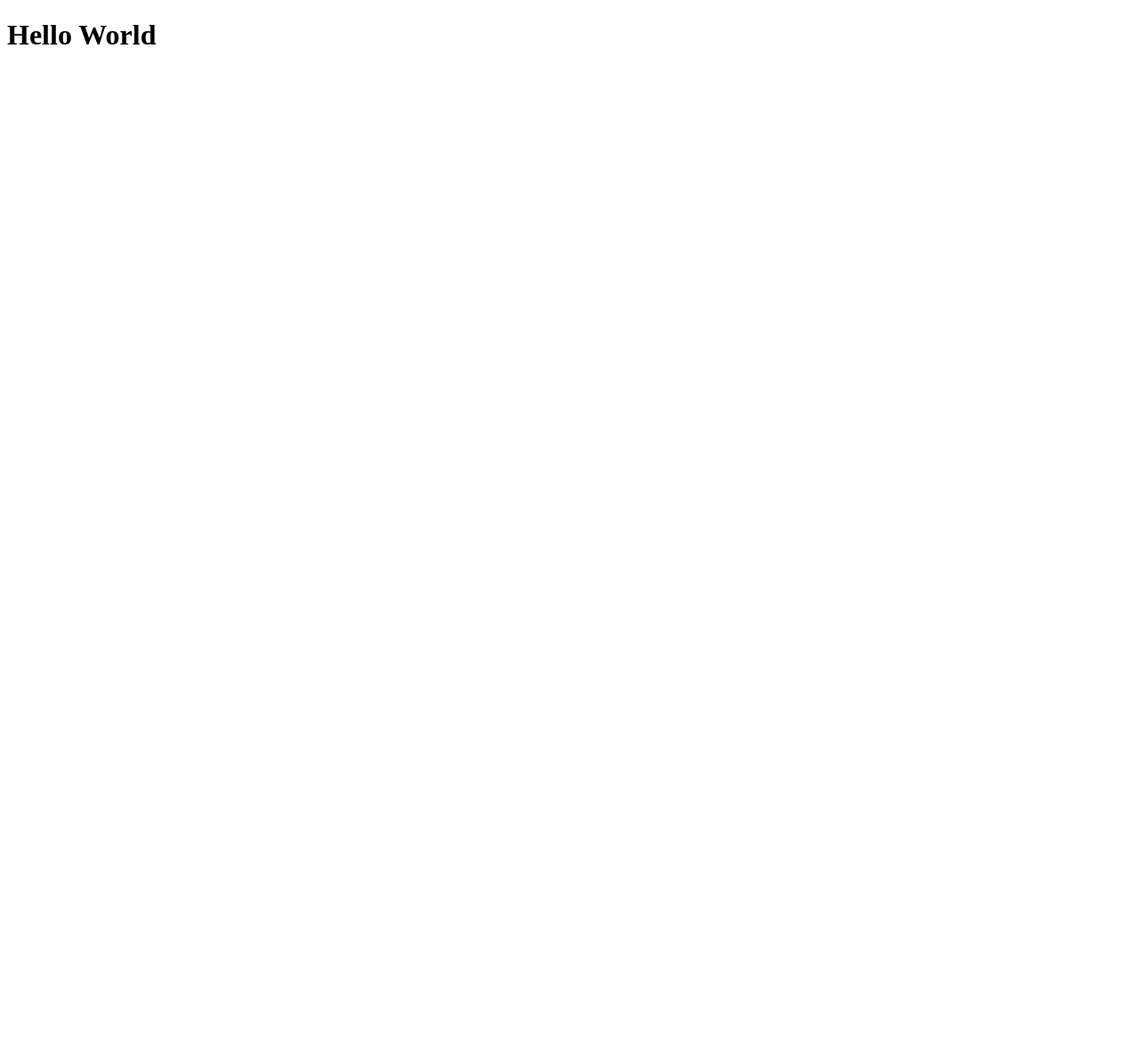
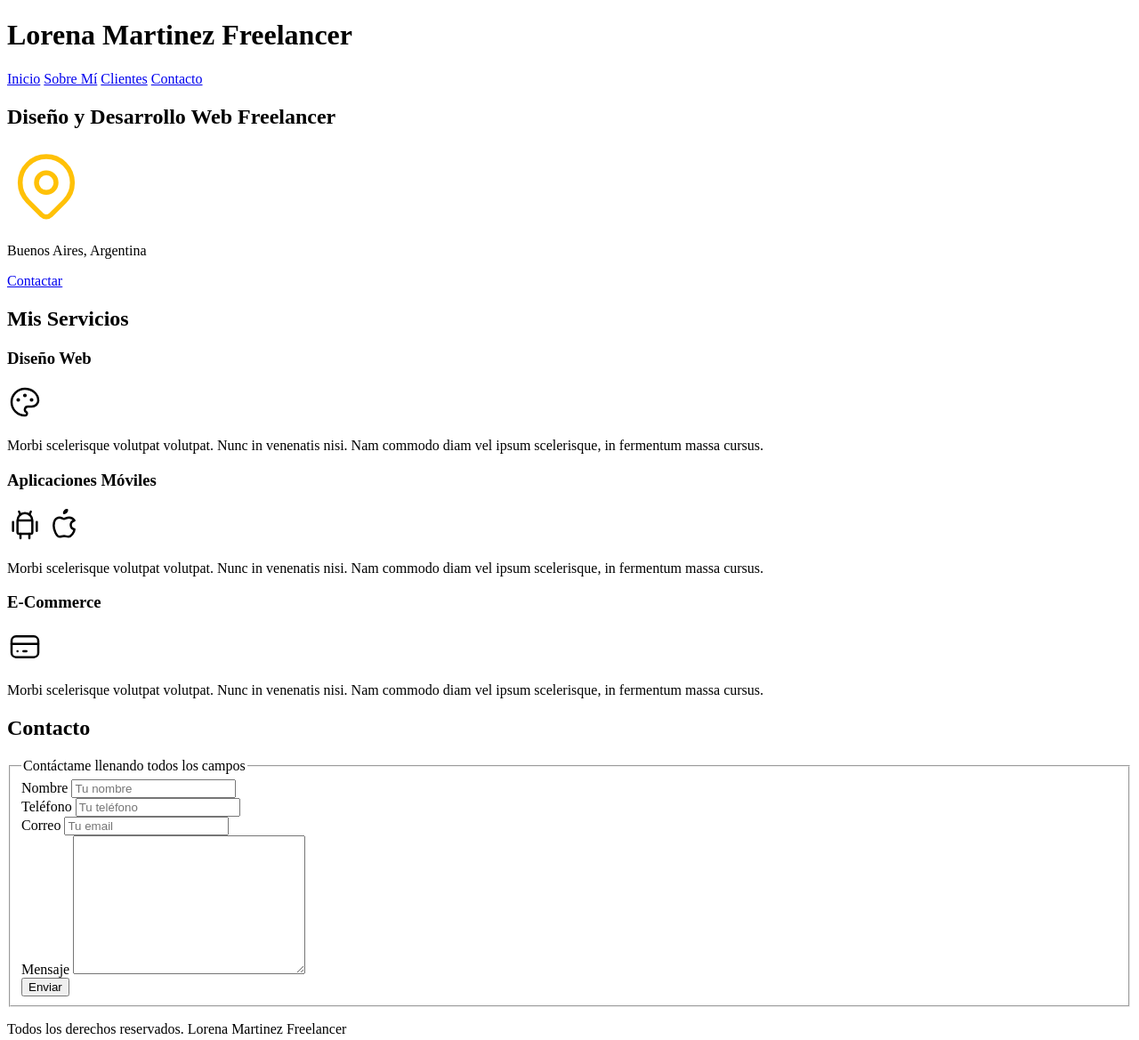
Before and after one commit to Lore-Martinez/freelancer_inicio, a plain HTML site: page index.html in a window 1280 px wide. Shown: the whole page at 89% size. Before the commit the page ends 800 px from the top, so only its background shows below. Drawn offline with Linux system fonts and the light colour scheme.

Commit message:
Creación de estructura HTML

```diff
--- a/index.html
+++ b/index.html
@@ -1,15 +1,141 @@
 <!DOCTYPE html>
 <html lang="en">
+
 <head>
     <meta charset="UTF-8">
     <meta name="viewport" content="width=
 
     , initial-scale=1.0">
-    <title>Diseñador Freelancer</title>
+    <title>Diseñadora Freelancer</title>
 </head>
+
 <body>
 
-    <h1>Hello World</h1>
+    <header>
+        <h1>Lorena Martinez Freelancer</h1>
+    </header>
+
+    <nav>
+        <a href="#">Inicio</a>
+        <a href="#">Sobre Mí</a>
+        <a href="#">Clientes</a>
+        <a href="#">Contacto</a>
+    </nav>
+
+    <section>
+        <h2>Diseño y Desarrollo Web Freelancer</h2>
+
+
+        <svg xmlns="http://www.w3.org/2000/svg" class="icon icon-tabler icon-tabler-map-pin" width="88" height="88"
+            viewBox="0 0 24 24" stroke-width="1.5" stroke="#FFC107" fill="none" stroke-linecap="round"
+            stroke-linejoin="round">
+            <path stroke="none" d="M0 0h24v24H0z" fill="none" />
+            <circle cx="12" cy="11" r="3" />
+            <path d="M17.657 16.657l-4.243 4.243a2 2 0 0 1 -2.827 0l-4.244 -4.243a8 8 0 1 1 11.314 0z" />
+        </svg>
+
+
+        <p>Buenos Aires, Argentina</p>
+
+        <a href="#">Contactar</a>
+
+    </section>
+
+
+    <main>
+        <h2>Mis Servicios</h2>
+
+        <section>
+            <h3>Diseño Web</h3>
+                <svg xmlns="http://www.w3.org/2000/svg" class="icon icon-tabler icon-tabler-palette" width="40" height="40" viewBox="0 0 24 24" stroke-width="1.5" stroke="#000000" fill="none" stroke-linecap="round" stroke-linejoin="round">
+                    <path stroke="none" d="M0 0h24v24H0z" fill="none"/>
+                    <path d="M12 21a9 9 0 1 1 0 -18a9 8 0 0 1 9 8a4.5 4 0 0 1 -4.5 4h-2.5a2 2 0 0 0 -1 3.75a1.3 1.3 0 0 1 -1 2.25" />
+                    <circle cx="7.5" cy="10.5" r=".5" fill="currentColor" />
+                    <circle cx="12" cy="7.5" r=".5" fill="currentColor" />
+                    <circle cx="16.5" cy="10.5" r=".5" fill="currentColor" />
+                </svg>
+            <p>Morbi scelerisque volutpat volutpat. Nunc in venenatis nisi. Nam commodo diam vel ipsum scelerisque, in
+                fermentum massa cursus. </p>
+        </section>
+
+        <section>
+            <h3>Aplicaciones Móviles</h3>
+                <svg xmlns="http://www.w3.org/2000/svg" class="icon icon-tabler icon-tabler-brand-android" width="40" height="40" viewBox="0 0 24 24" stroke-width="1.5" stroke="#000000" fill="none" stroke-linecap="round" stroke-linejoin="round">
+                    <path stroke="none" d="M0 0h24v24H0z" fill="none"/>
+                    <line x1="4" y1="10" x2="4" y2="16" />
+                    <line x1="20" y1="10" x2="20" y2="16" />
+                    <path d="M7 9h10v8a1 1 0 0 1 -1 1h-8a1 1 0 0 1 -1 -1v-8a5 5 0 0 1 10 0" />
+                    <line x1="8" y1="3" x2="9" y2="5" />
+                    <line x1="16" y1="3" x2="15" y2="5" />
+                    <line x1="9" y1="18" x2="9" y2="21" />
+                    <line x1="15" y1="18" x2="15" y2="21" />
+                </svg>
+
+                <svg xmlns="http://www.w3.org/2000/svg" class="icon icon-tabler icon-tabler-brand-apple" width="40" height="40" viewBox="0 0 24 24" stroke-width="1.5" stroke="#000000" fill="none" stroke-linecap="round" stroke-linejoin="round">
+                    <path stroke="none" d="M0 0h24v24H0z" fill="none"/>
+                    <path d="M9 7c-3 0 -4 3 -4 5.5c0 3 2 7.5 4 7.5c1.088 -.046 1.679 -.5 3 -.5c1.312 0 1.5 .5 3 .5s4 -3 4 -5c-.028 -.01 -2.472 -.403 -2.5 -3c-.019 -2.17 2.416 -2.954 2.5 -3c-1.023 -1.492 -2.951 -1.963 -3.5 -2c-1.433 -.111 -2.83 1 -3.5 1c-.68 0 -1.9 -1 -3 -1z" />
+                    <path d="M12 4a2 2 0 0 0 2 -2a2 2 0 0 0 -2 2" />
+                  </svg>
+
+            <p>Morbi scelerisque volutpat volutpat. Nunc in venenatis nisi. Nam commodo diam vel ipsum scelerisque, in
+                fermentum massa cursus. </p>
+        </section>
+
+        <section>
+            <h3>E-Commerce</h3>
+                <svg xmlns="http://www.w3.org/2000/svg" class="icon icon-tabler icon-tabler-credit-card" width="40" height="40" viewBox="0 0 24 24" stroke-width="1.5" stroke="#000000" fill="none" stroke-linecap="round" stroke-linejoin="round">
+                    <path stroke="none" d="M0 0h24v24H0z" fill="none"/>
+                    <rect x="3" y="5" width="18" height="14" rx="3" />
+                    <line x1="3" y1="10" x2="21" y2="10" />
+                    <line x1="7" y1="15" x2="7.01" y2="15" />
+                    <line x1="11" y1="15" x2="13" y2="15" />
+                </svg>
+            <p>Morbi scelerisque volutpat volutpat. Nunc in venenatis nisi. Nam commodo diam vel ipsum scelerisque, in
+                fermentum massa cursus. </p>
+        </section>
+    </main>
+
+    <section>
+        <h2>Contacto</h2>
+        <form action="">
+            <fieldset>
+                <legend>Contáctame llenando todos los campos</legend>
+
+                <div>
+                <label for="">Nombre</label>
+                <input type="text" placeholder= "Tu nombre">
+                </div>
+
+                <div>
+                <label for="">Teléfono</label>
+                <input type="tel" placeholder="Tu teléfono">
+                </div>
+
+                <div>
+                <label for="">Correo</label>
+                <input type="email" placeholder="Tu email">
+                </div>
+
+                <div>
+                <label for="">Mensaje</label>
+                <textarea name="" id="" cols="30" rows="10"></textarea>
+                </div>
+
+                <div>
+                <input type="submit" value="Enviar">
+                </div>
+
+            </fieldset>
+        </form>
+    </section>
+
+    <footer>
+        <p>Todos los derechos reservados. Lorena Martinez Freelancer</p>
+    </footer>
+
+
+
 
 </body>
+
 </html>
```
Also changed, not shown: img/hero.jpg (renamed from freelancer_inicio/hero.jpg).
